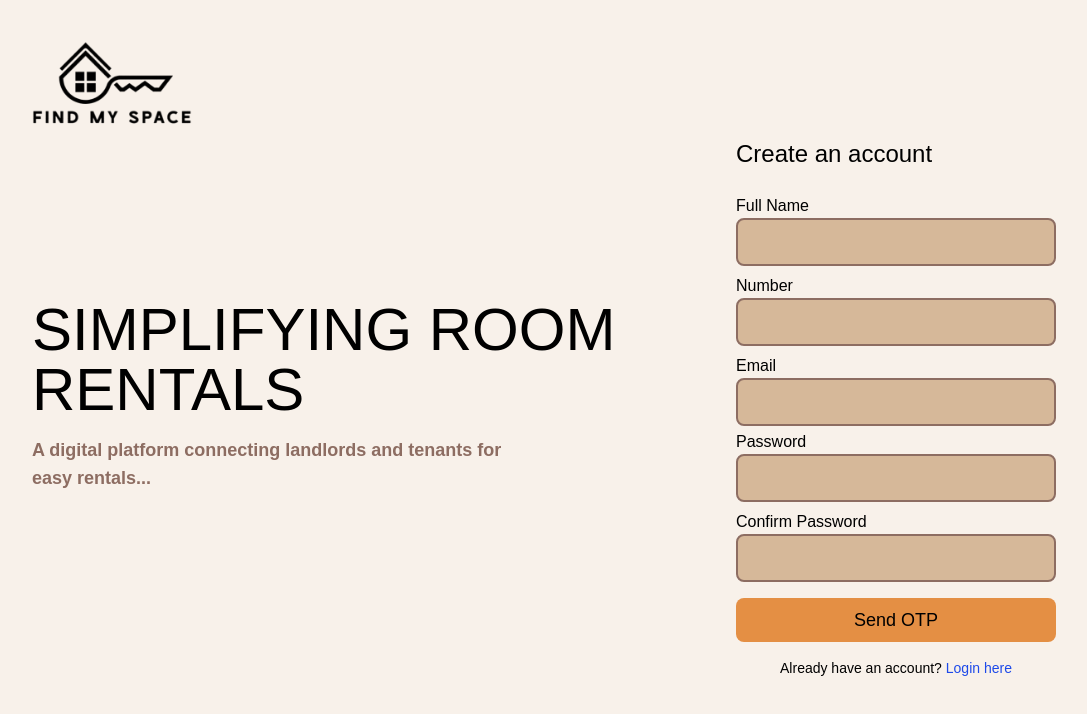
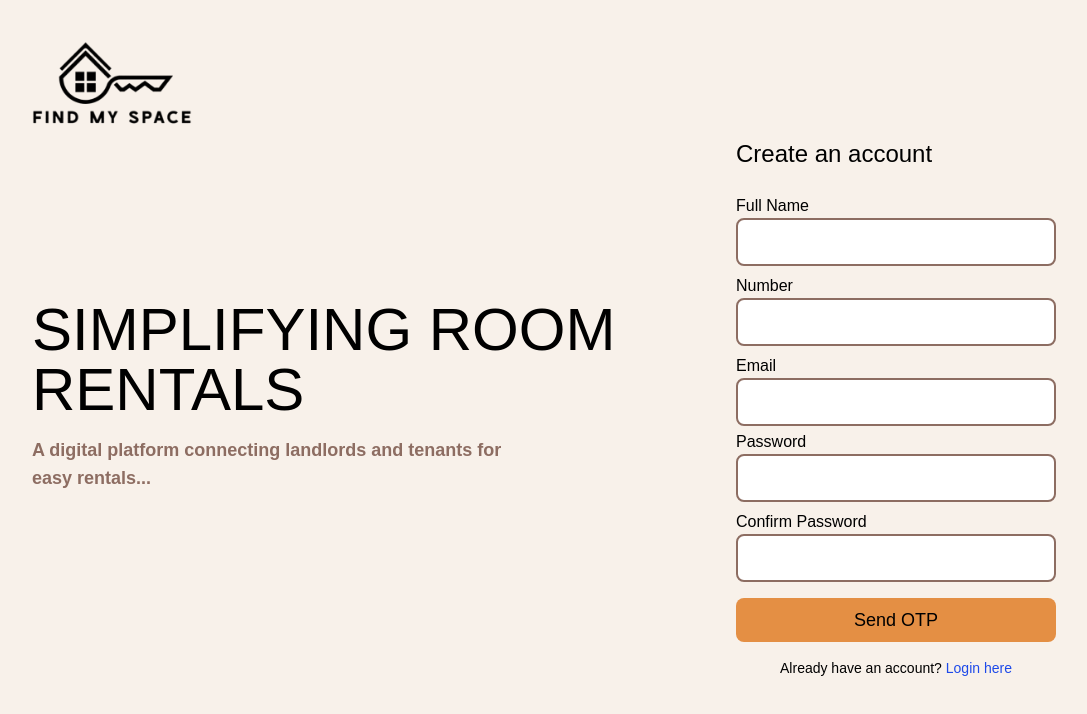
Before and after one commit to rojanshrestha12/FindMySpace, a React (Vite) app in the folder frontend/: page /register in a window 1280 px wide. Shown: the top 714 px of the page, without its empty margins (96-1183 px from the left). Built offline with nearby package versions, Linux system fonts and the light colour scheme.

Commit message:
Login and register fields color change

```diff
--- a/frontend/src/pages/Login.jsx
+++ b/frontend/src/pages/Login.jsx
@@ -113,7 +113,7 @@ export default function Login() {
               id="email"
               type="email"
               required
-              className="w-full p-2 mb-2 border-2 border-[#8d6d62] rounded-lg bg-[#d6b899] text-black text-lg"
+              className="w-full p-2 mb-2 border-2 border-[#8d6d62] rounded-lg bg-[#ffffff] text-black text-lg"
               onChange={(e) => setEmail(e.target.value)}
             />
 
@@ -122,7 +122,7 @@ export default function Login() {
               id="password"
               type="password"
               required
-              className="w-full p-2 mb-2 border-2 border-[#8d6d62] rounded-lg bg-[#d6b899] text-black text-lg"
+              className="w-full p-2 mb-2 border-2 border-[#8d6d62] rounded-lg bg-[#ffffff] text-black text-lg"
               onChange={(e) => setPassword(e.target.value)}
             />
 
--- a/frontend/src/pages/Register.jsx
+++ b/frontend/src/pages/Register.jsx
@@ -125,7 +125,7 @@ function Register() {
               type="text"
               required
               value={fullname}
-              className="w-full p-2 mb-2 border-2 border-[#8d6d62] rounded-lg bg-[#d6b899] text-black text-lg"
+              className="w-full p-2 mb-2 border-2 border-[#8d6d62] rounded-lg bg-[#ffffff] text-black text-lg"
               onChange={(e) => setfullname(e.target.value)}
             />
 
@@ -134,7 +134,7 @@ function Register() {
               type="text"
               required
               value={phone_number}
-              className="w-full p-2 mb-2 border-2 border-[#8d6d62] rounded-lg bg-[#d6b899] text-black text-lg"
+              className="w-full p-2 mb-2 border-2 border-[#8d6d62] rounded-lg bg-[#ffffff] text-black text-lg"
               onChange={(e) => setPhone(e.target.value)}
             />
 
@@ -143,7 +143,7 @@ function Register() {
               type="email"
               required
               value={email}
-              className={`w-full p-2 mb-1 border-2 rounded-lg bg-[#d6b899] text-black text-lg ${emailError ? "border-red-500" : "border-[#8d6d62]"}`}
+              className={`w-full p-2 mb-1 border-2 rounded-lg bg-[#ffffff] text-black text-lg ${emailError ? "border-red-500" : "border-[#8d6d62]"}`}
               onChange={(e) => {
                 setEmail(e.target.value);
                 validateEmail(e.target.value);
@@ -157,7 +157,7 @@ function Register() {
               required
               value={password}
               autoComplete="new-password"
-              className="w-full p-2 mb-2 border-2 border-[#8d6d62] rounded-lg bg-[#d6b899] text-black text-lg"
+              className="w-full p-2 mb-2 border-2 border-[#8d6d62] rounded-lg bg-[#ffffff] text-black text-lg"
               onFocus={() => setShowPasswordHint(true)}
               onBlur={() => setShowPasswordHint(false)}
               onChange={(e) => setPassword(e.target.value)}
@@ -169,7 +169,7 @@ function Register() {
               required
               value={confirmPassword}
               autoComplete="new-password"
-              className="w-full p-2 mb-2 border-2 border-[#8d6d62] rounded-lg bg-[#d6b899] text-black text-lg"
+              className="w-full p-2 mb-2 border-2 border-[#8d6d62] rounded-lg bg-[#ffffff] text-black text-lg"
               onFocus={() => setShowPasswordHint(true)}
               onBlur={() => setShowPasswordHint(false)}
               onChange={(e) => setConfirmPassword(e.target.value)}
@@ -196,7 +196,7 @@ function Register() {
                   required
                   value={otp}
                   onChange={(e) => setOtp(e.target.value)}
-                  className="w-full p-2 mb-2 border-2 border-[#8d6d62] rounded-lg bg-[#d6b899] text-black text-lg"
+                  className="w-full p-2 mb-2 border-2 border-[#8d6d62] rounded-lg bg-[#ffffff] text-black text-lg"
                 />
               </>
             )}
```
